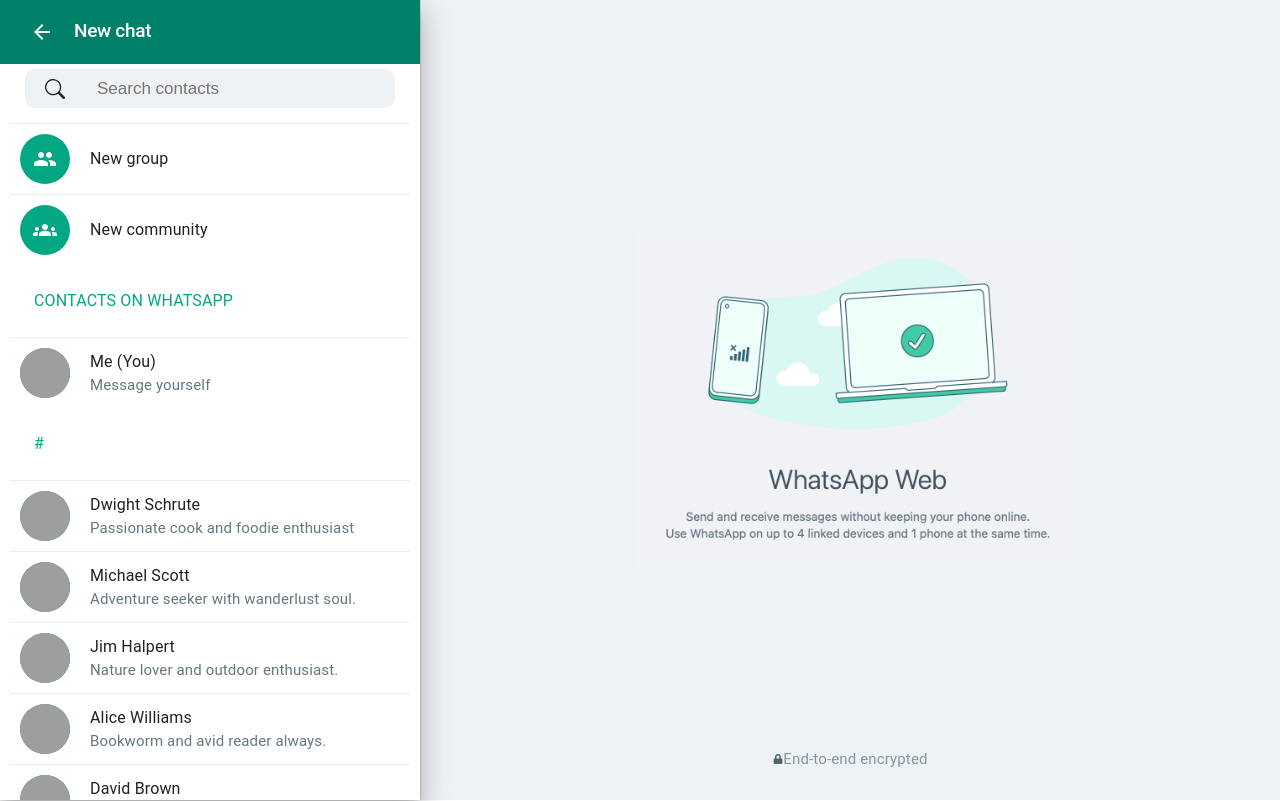
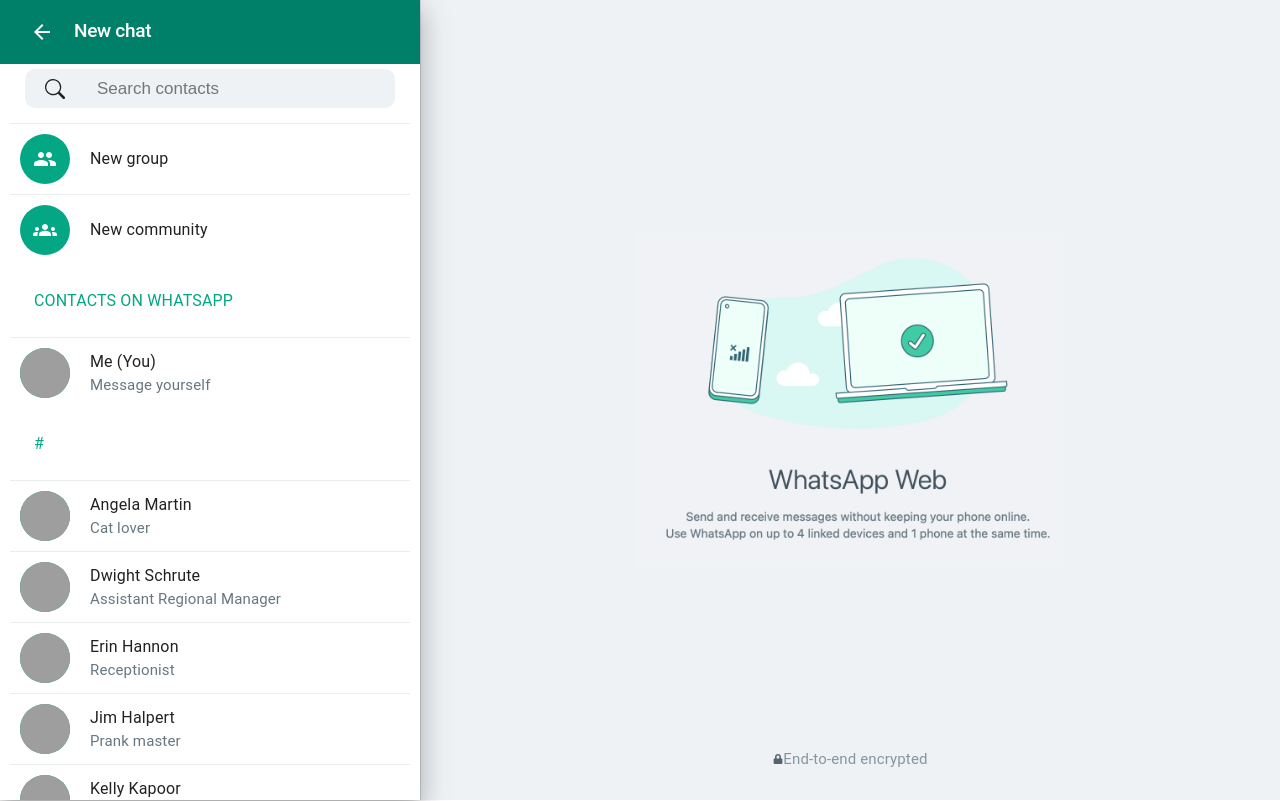
Before and after one commit to shahsuvarli/chat-centre, a React (Create React App) app: page / in a window 1280 px wide. Both pictures are taken after a click on the icon 330 px from the left and 30 px from the top of the page. Built offline with nearby package versions, Linux system fonts and the light colour scheme; grey boxes are pictures that could not be loaded.

Commit message:
sorting of messages and contacts

```diff
--- a/src/Components/Chat/index.css
+++ b/src/Components/Chat/index.css
@@ -105,10 +105,10 @@
 
 .message-content {
   background-color: #d9fdd2;
-  box-shadow: 1px 1px #fff;
+  box-shadow: 1px 1px 1px #646363;
   color: #111b21;
-  min-height: 20px;
-  padding: 5px 20px;
+  min-height: 10px;
+  padding: 5px 10px 3px 10px;
   border-radius: 10px;
   font-size: 14.2px;
   font-family: Helvetica, sans-serif;
@@ -118,3 +118,15 @@
   line-height: 1.5;
   font-weight: 500;
 }
+
+.message-text {
+  margin-right: 20px;
+}
+
+.message-time {
+  display: flex;
+  justify-content: flex-end;
+  align-items: center;
+  font-size: 10px;
+  gap: 5px;
+}
--- a/src/Components/Media/Links.js
+++ b/src/Components/Media/Links.js
@@ -1,19 +1,29 @@
+import { Checkbox } from "@mui/material";
 import React from "react";
 import { ReactTinyLink } from "react-tiny-link";
+import "./index.css";
 
-function Links() {
+function Links({ data }) {
   return (
     <div className="links-container">
-      <div>
+      {data.map((item) => (
+        <div className="link-card-container" key={item}>
+          <Checkbox />
+          <div className="link-preview">
             <ReactTinyLink
-          width="350px"
-          height='100px'
+              width="320px"
+              height="100px"
               showGraphic={true}
               maxLine={2}
               minLine={1}
-          url="https://www.youtube.com/watch?v=F4Slqt0T7ww&list=RDm9ZuYYXRISY&index=14"
+              url={item}
             />
+            <span>
+              <a target={'_blank'} rel='noreferrer' href={item}>{item}</a>
+            </span>
           </div>
+        </div>
+      ))}
     </div>
   );
 }
--- a/src/Components/Media/index.js
+++ b/src/Components/Media/index.js
@@ -16,7 +16,6 @@
 import Docs from "./Docs";
 import Links from "./Links";
 import Download from "@mui/icons-material/Download";
-import { Close } from "@mui/icons-material";
 
 export default function UserMedia() {
   const { user, selectedMedia } = useSelector((state) => state.user);
@@ -40,6 +39,8 @@
       case "Links":
         setComponent(<Links data={data.list} />);
         break;
+      default:
+        break;
     }
   }, [value]);
 
@@ -55,7 +56,7 @@
             <div>
               {selectedMedia.length ? (
                 <>
-                  <CloseIcon onClick={()=>dispatch(selectMediaItem([]))} />
+                  <CloseIcon onClick={() => dispatch(selectMediaItem([]))} />
                   <Typography variant="h1" fontSize={19} fontWeight={500}>
                     {selectedMedia.length} selected
                   </Typography>
--- a/src/Components/Menu/index.css
+++ b/src/Components/Menu/index.css
@@ -94,6 +94,14 @@
   display: flex;
   flex-direction: column;
   align-items: flex-start;
+  gap: 4px;
+}
+
+.menu-chat-body >div{
+  display: flex;
+  flex-direction: row;
+  justify-content: space-between;
+  width: 100%;
 }
 
 .message {
--- a/src/Components/NewChat/index.js
+++ b/src/Components/NewChat/index.js
@@ -67,7 +67,12 @@
         <Typography color={"#04a784"} margin={3}>
           #
         </Typography>
-        {people.map((person) => {
+        {people
+          .filter((a) => a.id)
+          .sort((a, b) => {
+            return a.name.localeCompare(b.name);
+          })
+          .map((person) => {
             return (
               <div
                 className="newchat-card"
--- a/src/data/people.json
+++ b/src/data/people.json
@@ -5,8 +5,7 @@
     "surname": "Schrute",
     "phone": "555-1234",
     "image": "https://www.myany.city/sites/default/files/styles/scaled_cropped_medium__260x260/public/field/image/node-related-images/sample-dwight-k-schrute.jpg",
-    "text": "The sun set behind the mountains, casting a warm glow across the valley.",
-    "about": "Passionate cook and foodie enthusiast",
+    "about": "Assistant Regional Manager",
     "messages": [
       {
         "text": "The quick brown fox jumps over the lazy dog",
@@ -28,7 +27,7 @@
       },
       {
         "text": "A watched pot never boils",
-        "timestamp": "2023-02-17T12:15:00Z",
+        "timestamp": "2023-02-17T12:35:00Z",
         "read": true,
         "isSenderMe": false
       },
@@ -40,7 +39,7 @@
       },
       {
         "text": "Time heals all wounds",
-        "timestamp": "2023-02-17T13:00:00Z",
+        "timestamp": "2023-02-17T00:00:00Z",
         "read": true,
         "isSenderMe": true
       }
@@ -55,7 +54,10 @@
         ]
       },
       { "name": "Docs", "list": ["invoice.pdf"] },
-      { "name": "Links", "list": ["facebook.com", "twitter.com"] }
+      {
+        "name": "Links",
+        "list": ["https://facebook.com", "https://twitter.com"]
+      }
     ]
   },
   {
@@ -64,8 +66,7 @@
     "surname": "Scott",
     "phone": "555-5678",
     "image": "https://www.myany.city/sites/default/files/styles/scaled_cropped_medium__260x260/public/field/image/node-related-images/mayor2.jpg",
-    "text": "The aroma of fresh baked bread wafted through the air, making my stomach growl.",
-    "about": "Adventure seeker with wanderlust soul.",
+    "about": "Best Boss Ever",
     "messages": [
       {
         "text": "The quick brown fox jumps over the lazy dog",
@@ -99,7 +100,7 @@
       },
       {
         "text": "Time heals all wounds",
-        "timestamp": "2023-02-17T13:00:00Z",
+        "timestamp": "2023-02-17T00:02:00Z",
         "read": true,
         "isSenderMe": false
       }
@@ -119,8 +120,7 @@
     "surname": "Halpert",
     "phone": "555-9012",
     "image": "https://pbs.twimg.com/profile_images/1524026106642599936/Ijw8AiMO_400x400.jpg",
-    "text": "She took a deep breath and plunged into the icy water, feeling the shock of the cold all the way to her bones",
-    "about": "Nature lover and outdoor enthusiast.",
+    "about": "Prank master",
     "messages": [
       {
         "text": "The quick brown fox jumps over the lazy dog",
@@ -154,70 +154,120 @@
       },
       {
         "text": "Time heals all wounds",
-        "timestamp": "2023-02-17T13:00:00Z",
+        "timestamp": "2023-02-17T00:05:00Z",
         "read": true,
         "isSenderMe": false
       }
+    ],
+    "media": [
+      {
+        "name": "Media",
+        "list": []
+      },
+      { "name": "Docs", "list": [] },
+      { "name": "Links", "list": [] }
     ]
   },
   {
     "id": 4,
-    "name": "Alice",
-    "surname": "Williams",
+    "name": "Pam",
+    "surname": "Beasly",
     "phone": "555-3456",
-    "image": "https://randomuser.me/api/portraits/men/4.jpg",
-    "text": "The concert was so loud that I could feel the bass reverberating through my entire body.",
-    "about": "Bookworm and avid reader always.",
-    "messages": []
+    "image": "https://pbs.twimg.com/profile_images/1179182193341390855/vfLVqXpr_400x400.jpg",
+    "about": "Artist",
+    "messages": [],
+    "media": [
+      {
+        "name": "Media",
+        "list": []
+      },
+      { "name": "Docs", "list": [] },
+      { "name": "Links", "list": [] }
+    ]
   },
   {
     "id": 5,
-    "name": "David",
-    "surname": "Brown",
+    "name": "Kelly",
+    "surname": "Kapoor",
     "phone": "555-7890",
-    "image": "https://randomuser.me/api/portraits/men/5.jpg",
-    "text": "The old man sat on his porch, watching the world go by with a wistful look in his eye.",
-    "about": "Fitness enthusiast with healthy lifestyle.",
-    "messages": []
+    "image": "https://upload.wikimedia.org/wikipedia/en/6/69/Kelly_Kapoor.jpg",
+    "about": "Indian girl",
+    "messages": [],
+    "media": [
+      {
+        "name": "Media",
+        "list": []
+      },
+      { "name": "Docs", "list": [] },
+      { "name": "Links", "list": [] }
+    ]
   },
   {
     "id": 6,
-    "name": "Sarah",
-    "surname": "Garcia",
+    "name": "Toby",
+    "surname": "Flenderson",
     "phone": "555-1234",
-    "image": "https://randomuser.me/api/portraits/men/6.jpg",
-    "text": "The leaves rustled in the breeze, creating a soothing sound that lulled me to sleep.",
-    "about": "Adventure seeker with wanderlust heart.",
-    "messages": []
+    "image": "https://upload.wikimedia.org/wikipedia/commons/a/af/PaulLieberstein.jpg",
+    "about": "HR",
+    "messages": [],
+    "media": [
+      {
+        "name": "Media",
+        "list": []
+      },
+      { "name": "Docs", "list": [] },
+      { "name": "Links", "list": [] }
+    ]
   },
   {
     "id": 7,
-    "name": "Michael",
-    "surname": "Jones",
+    "name": "Ryan",
+    "surname": "Howard",
     "phone": "555-5678",
-    "image": "https://randomuser.me/api/portraits/men/7.jpg",
-    "text": "She closed her eyes and savored the flavor of the rich chocolate melting in her mouth.",
-    "about": "Lover of all things chocolate.",
-    "messages": []
+    "image": "https://upload.wikimedia.org/wikipedia/en/9/91/Ryan_Howard_%28The_Office%29.jpg",
+    "about": "Temp",
+    "messages": [],
+    "media": [
+      {
+        "name": "Media",
+        "list": []
+      },
+      { "name": "Docs", "list": [] },
+      { "name": "Links", "list": [] }
+    ]
   },
   {
     "id": 8,
-    "name": "Karen",
-    "surname": "Brown",
+    "name": "Angela",
+    "surname": "Martin",
     "phone": "555-9012",
-    "image": "https://randomuser.me/api/portraits/men/8.jpg",
-    "text": "The rain pelted against the windows, making it impossible to hear anything else.",
-    "about": "Music enthusiast and vinyl collector.",
-    "messages": []
+    "image": "https://s.abcnews.com/images/GMA/the-office-angela-kinsey-01-gty-llr-210128_1611864788421_hpEmbed_2x3_992.jpg",
+    "about": "Cat lover",
+    "messages": [],
+    "media": [
+      {
+        "name": "Media",
+        "list": []
+      },
+      { "name": "Docs", "list": [] },
+      { "name": "Links", "list": [] }
+    ]
   },
   {
     "id": 9,
-    "name": "Ethan",
-    "surname": "Johnson",
+    "name": "Erin",
+    "surname": "Hannon",
     "phone": "555-9013",
-    "image": "https://randomuser.me/api/portraits/men/9.jpg",
-    "text": "The rain pelted against the windows, making it impossible to hear anything else.",
-    "about": "Aspiring chef with culinary dreams.",
-    "messages": []
+    "image": "https://upload.wikimedia.org/wikipedia/en/9/93/Erin_Hannon.jpg",
+    "about": "Receptionist",
+    "messages": [],
+    "media": [
+      {
+        "name": "Media",
+        "list": []
+      },
+      { "name": "Docs", "list": [] },
+      { "name": "Links", "list": [] }
+    ]
   }
 ]
--- a/src/store/user.js
+++ b/src/store/user.js
@@ -33,10 +33,18 @@
       state.user = action.payload;
     },
     sendMessage: (state, action) => {
-      const newMessages = [...state.user.messages, action.payload];
+      const messageObject = {
+        text: action.payload,
+        timestamp: new Date().toLocaleString(),
+        read: true,
+        isSenderMe: true,
+      };
+      const newMessages = [...state.user.messages, messageObject];
       state.people.find((person) => person.id === state.user.id).messages =
         newMessages;
       state.user.messages = newMessages;
+      console.log(new Date().toLocaleTimeString())
+      // console.log(new Date().toISOString())
     },
     deleteChat: (state) => {
       state.people = state.people.filter(
```
Also changed, not shown: src/Components/Chat/ChatBody.js (+14 -1 lines), src/Components/Media/index.css (+41 -5 lines), src/Components/Menu/MenuBody.js (+19 -4 lines). Lines whose indentation alone changed are shown as unchanged.
